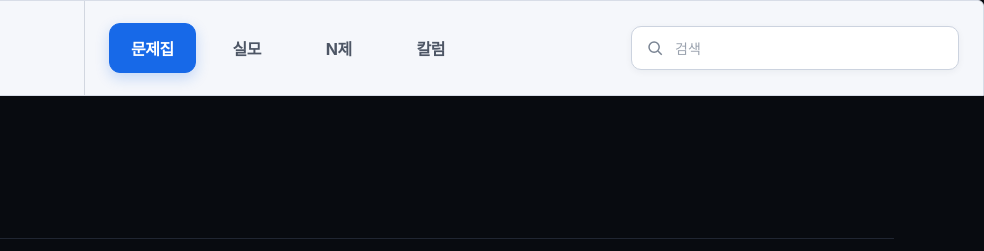
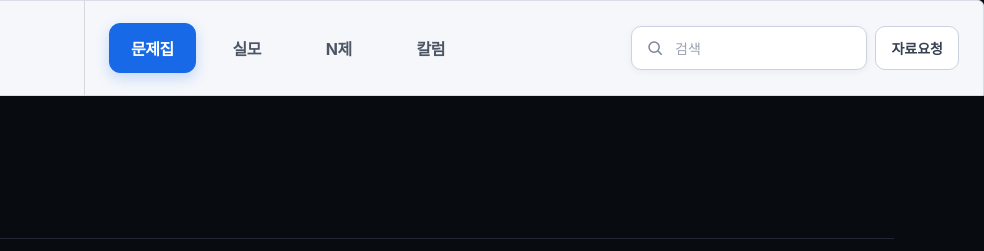
Before and after one commit to rkarbf123/m.hyeon.ok, a plain HTML site: page public/index.html in a window 1280 px wide. Shown: the top 251 px of the page, 296-1280 px from the left. Drawn offline with Linux system fonts and the light colour scheme.

Commit message:
update files

```diff
--- a/public/index.html
+++ b/public/index.html
@@ -28,12 +28,12 @@
         <button class="nav-item" data-category="N제">N제</button>
         <button class="nav-item" data-category="칼럼">칼럼</button>
       </nav>
-
       <div class="search-wrap">
         <label class="search-box">
           <svg viewBox="0 0 24 24" aria-hidden="true"><circle cx="10.8" cy="10.8" r="6.8"/><path d="m16 16 5 5"/></svg>
           <input id="searchInput" type="search" placeholder="검색" autocomplete="off">
         </label>
+        <button class="request-btn" type="button">자료요청</button>
       </div>
     </div>
   </header>
--- a/public/style.css
+++ b/public/style.css
@@ -104,8 +104,31 @@ button { color: inherit; }
   padding: 0 24px 0 8px;
 }
 
+.request-btn {
+  flex: 0 0 auto;
+  height: 44px;
+  margin-left: 8px;
+  padding: 0 15px;
+  border: 1px solid #ccd3df;
+  border-radius: 10px;
+  background: #fff;
+  color: #374151;
+  font-size: 14px;
+  font-weight: 600;
+  cursor: pointer;
+  white-space: nowrap;
+  transition: background .16s ease, border-color .16s ease, color .16s ease;
+}
+
+.request-btn:hover {
+  background: #f0f4fa;
+  border-color: #aeb8c8;
+  color: #0755b8;
+}
+
 .search-box {
-  width: 100%;
+  flex: 1;
+  min-width: 0;
   height: 44px;
   display: flex;
   align-items: center;
```
